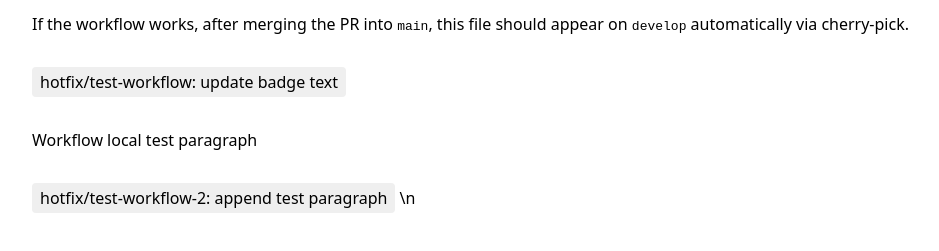
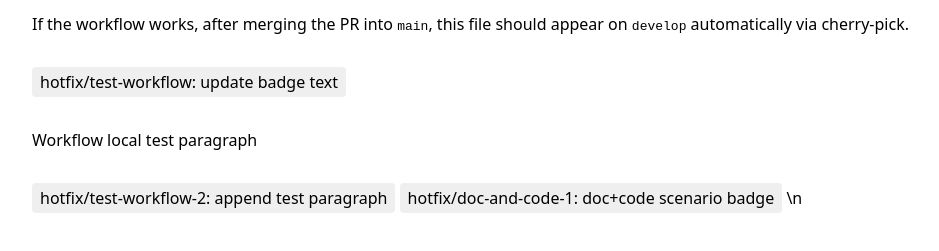
Before and after one commit to motez-trino/cherry-picking-workflow, a plain HTML site: page index.html in a window 1280 px wide. Shown: the part 129-380 px from the top of the page, without its empty margins (0-939 px from the left). Drawn offline with Linux system fonts and the light colour scheme.

Commit message:
hotfix: doc+code scenario (comments.txt + index.html)

```diff
--- a/index.html
+++ b/index.html
@@ -16,5 +16,6 @@
     <p class="badge">hotfix/test-workflow: update badge text</p>
     <p>Workflow local test paragraph</p>
     <p class="badge">hotfix/test-workflow-2: append test paragraph</p>
+    <p class="badge">hotfix/doc-and-code-1: doc+code scenario badge</p>
   </body>
 </html>\n    <!-- hotfix/test-workflow-actual change marker -->
```
Also changed, not shown: comments.txt.
